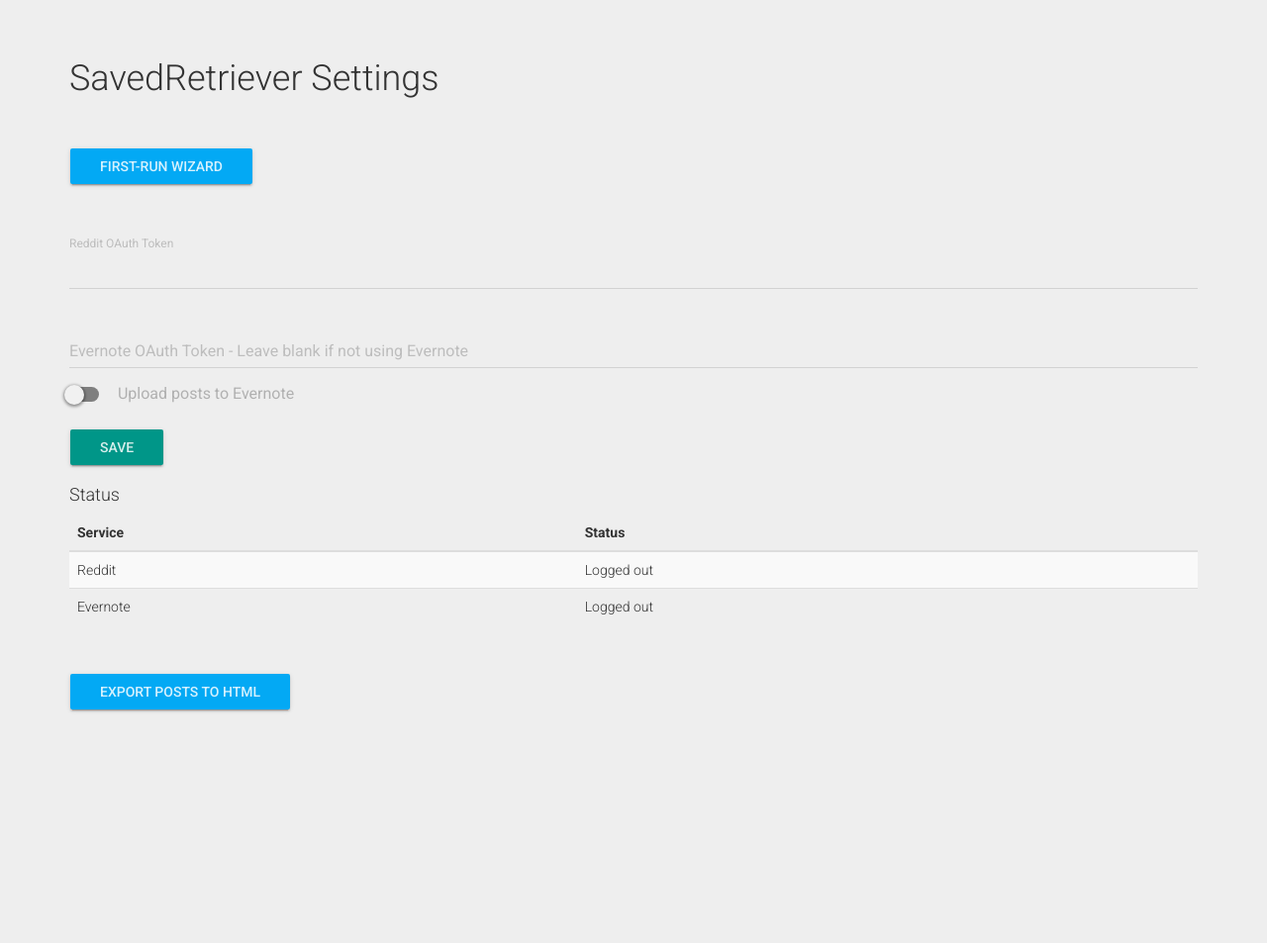
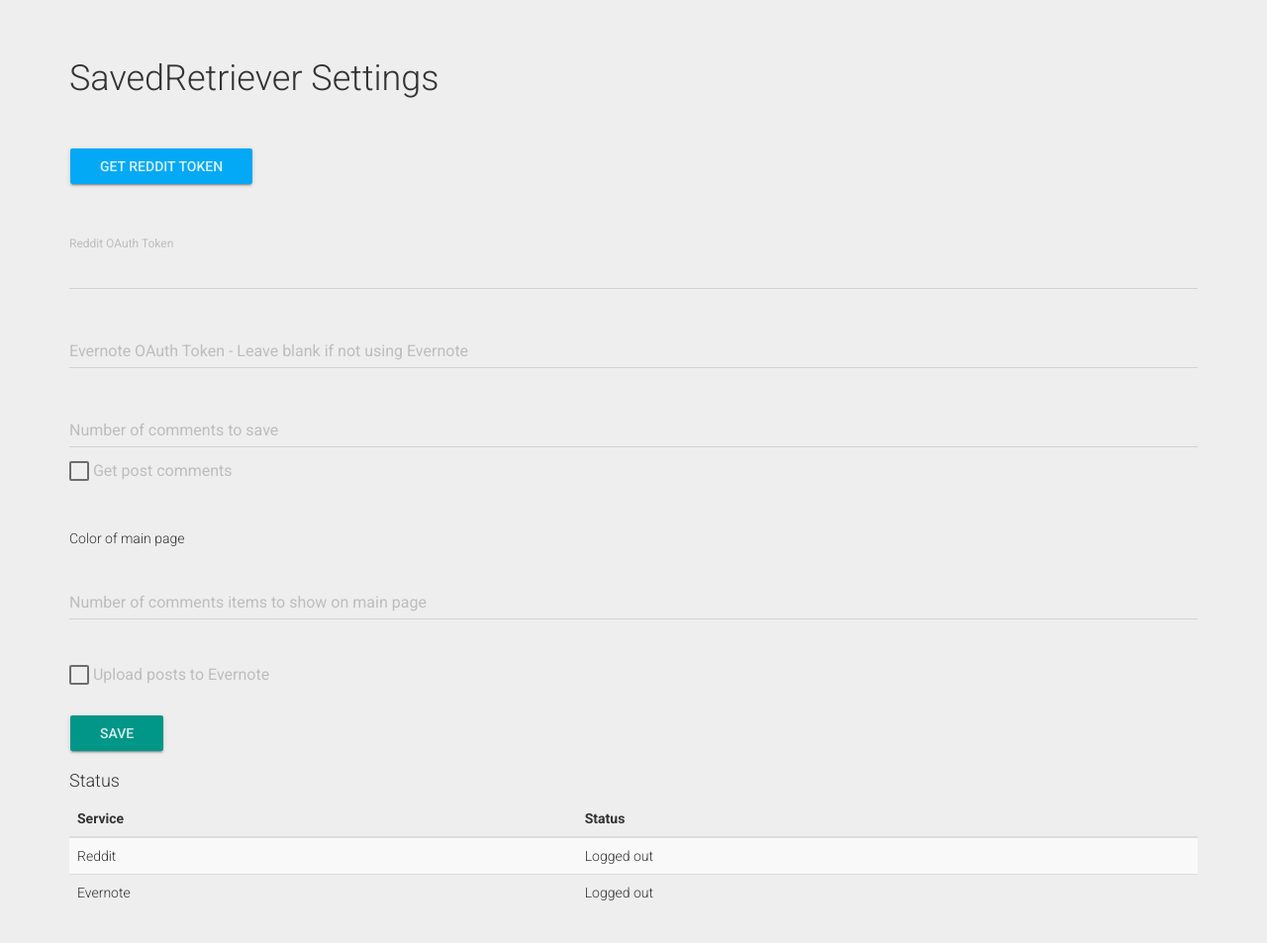
Before and after one commit to jallier/SavedRetriever, a Flask app: page /settings in a window 1280 px wide. Shown: the part 60-1013 px from the top of the page at 99% size. Before the commit the page ends 780 px from the top, so only its background shows below. Run offline with Flask 2, Linux system fonts and the light colour scheme; data that the repository does not hold is empty; some libraries are stand-ins or nearby versions.

Commit message:
Adding settings to settings page

```diff
--- a/templates/settings.html
+++ b/templates/settings.html
@@ -2,6 +2,7 @@
 <html lang="en">
 <head>
     <meta charset="UTF-8">
+    <meta name="viewport" content="width=device-width, initial-scale=1">
 
     <!-- Material Design fonts -->
     <link rel="stylesheet" type="text/css" href="//fonts.googleapis.com/css?family=Roboto:300,400,500,700">
@@ -62,7 +63,7 @@
         <div class="col-md-12">
             <div>
                 <a href="{{ url_for('reddit_wizard') }}" class="btn btn-raised btn-info">
-                    First-run wizard
+                    Get Reddit token
                     <div class="ripple-container"></div>
                 </a>
             </div>
@@ -70,29 +71,48 @@
                 <form method="post">
                     {{ form.hidden_tag() }}
                     <div class="form-group is-empty {% if reddit_token.setting_value is not none %} control-label {% else %} label-floating {% endif %}">
-                        <label class="control-label" for="focusedInput1">Reddit OAuth Token</label>
+                        <label class="control-label">Reddit OAuth Token</label>
 
                         {{ form.reddit_token(size=50, class_="form-control", value=reddit_token.setting_value) }}
                         <span class="material-input"></span>
                     </div>
                     <div class="form-group is-empty {% if evernote_token is not none %} control-label {% else %} label-floating {% endif %}">
-                        <label class="control-label" for="focusedInput4">Evernote OAuth Token - Leave blank if not using
+                        <label class="control-label">Evernote OAuth Token - Leave blank if not using
                             Evernote</label>
                         {{ form.evernote_token(size=50, class_="form-control") }}
                         <span class="material-input"></span>
                     </div>
-                    <div class="togglebutton">
-                        <label>
-                            <!--<input type="checkbox" checked>-->
-                            {{ form.upload_to_evernote }}
-                            Upload posts to Evernote
-                        </label>
+                    <div class="form-group is-empty label-floating">
+                        <label class="control-label" for="number_of_comments">Number of comments to save</label>
+                        {{ form.reddit_token(size=50, class_="form-control", value="") }}
+                        <span class="material-input"></span>
+                        <div class="checkbox">
+                            <label>
+                                <input type="checkbox">
+                                Get post comments
+                            </label>
+                        </div>
                     </div>
-                    <p/>
+                    <div class="form-group">
+                        Color of main page
+                    </div>
+                    <div class="form-group is-empty label-floating">
+                        <label class="control-label" for="number_of_comments">Number of comments items to show on main page</label>
+                        {{ form.reddit_token(size=50, class_="form-control", value="") }}
+                        <span class="material-input"></span>
+                    </div>
+                    <div class="form-group">
+                        <div class="checkbox">
+                            <label>
+                                <!--<input type="checkbox" checked>-->
+                                {{ form.upload_to_evernote }}
+                                Upload posts to Evernote
+                            </label>
+                        </div>
+                    </div>
                     <div>
                         <input type="submit" class="btn btn-raised btn-primary" value="SAVE">
                         <div class="ripple-container"></div>
-                        </a>
                     </div>
                 </form>
             </div>
```
